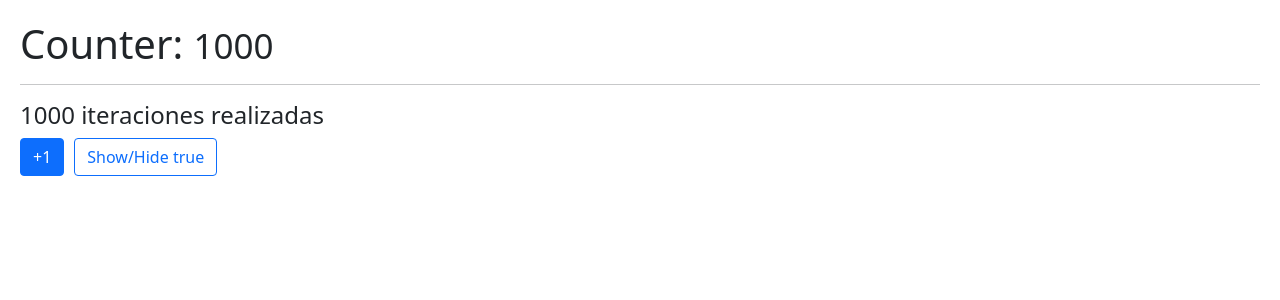
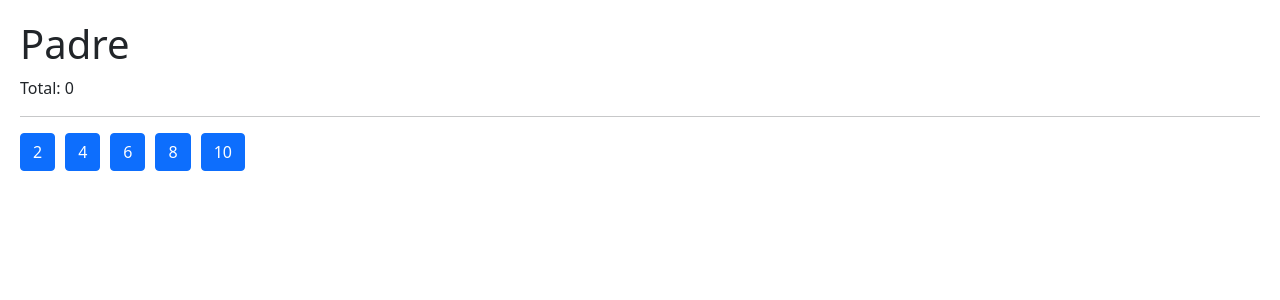
Before and after one commit to mikeolopolous/hook-app, a React (Vite) app: page / in a window 1280 px wide. Shown: the top 300 px of the page. Built offline with nearby package versions, Linux system fonts and the light colour scheme.

Commit message:
uso de useCallBack + homework

```diff
--- /dev/null
+++ b/src/06-memos/CallbackHook.jsx
@@ -0,0 +1,20 @@
+import { useCallback, useState } from "react"
+import { ShowIncrement } from "./ShowIncrement"
+
+export const CallbackHook = () => {
+
+  const [counter, setCounter] = useState(10)
+
+  const incrementFather = useCallback((i) => {
+    setCounter( (value) => value + i )
+  }, [],)
+
+  return (
+    <>
+      <h1>useCallback Hook: { counter }</h1>
+      <hr />
+
+      <ShowIncrement increment={ incrementFather } />
+    </>
+  )
+}
--- /dev/null
+++ b/src/07-tarea-memo/Hijo.jsx
@@ -0,0 +1,15 @@
+import React from "react";
+
+export const Hijo = React.memo (({ numero, incrementar }) => {
+
+    console.log('  Me volví a generar :(  ');
+
+    return (
+        <button
+            className="btn btn-primary mr-3"
+            onClick={ () => incrementar( numero ) }
+        >
+            { numero }
+        </button>
+    )
+})
--- /dev/null
+++ b/src/07-tarea-memo/Padre.jsx
@@ -0,0 +1,31 @@
+import { Hijo } from './Hijo'
+import { useCallback, useState } from 'react';
+
+export const Padre = () => {
+
+    const numeros = [2,4,6,8,10];
+    const [valor, setValor] = useState(0);
+
+    const incrementar = useCallback((num) => {
+        setValor( valor => valor + num )
+    }, [],)
+
+    return (
+        <div>
+            <h1>Padre</h1>
+            <p> Total: { valor } </p>
+
+            <hr />
+
+            {
+                numeros.map( n => (
+                    <Hijo
+                        key={ n }
+                        numero={ n }
+                        incrementar={ incrementar }
+                    />
+                ))
+            }
+        </div>
+    )
+}
--- a/src/main.jsx
+++ b/src/main.jsx
@@ -1,6 +1,6 @@
 import React from 'react'
 import ReactDOM from 'react-dom/client'
-import { MemoHook } from './06-memos/MemoHooks'
+import { Padre } from './07-tarea-memo/Padre'
 import './index.css'
 
 // import { HooksApp } from './HooksApp'
@@ -12,9 +12,11 @@
 // import { FocusScreen } from './03-useRef/FocusScreen'
 // import { Layout } from './05-useLayoutEffect/Layout'
 // import { Memorize } from './06-memos/Memorize'
+// import { MemoHook } from './06-memos/MemoHooks'
+// import { CallbackHook } from './06-memos/CallbackHook'
 
 ReactDOM.createRoot(document.getElementById('root')).render(
   // <React.StrictMode>
-    <MemoHook />
+    <Padre />
   // </React.StrictMode>
 )
```
Also changed, not shown: src/06-memos/ShowIncrement.jsx (added, +17 -0 lines).
